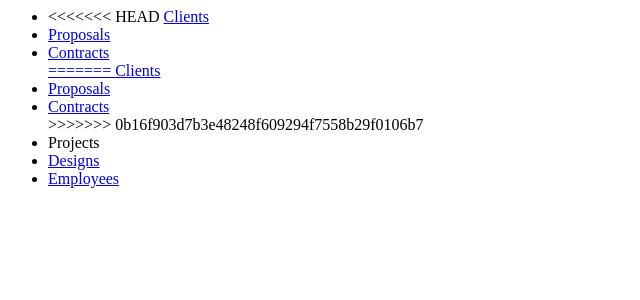
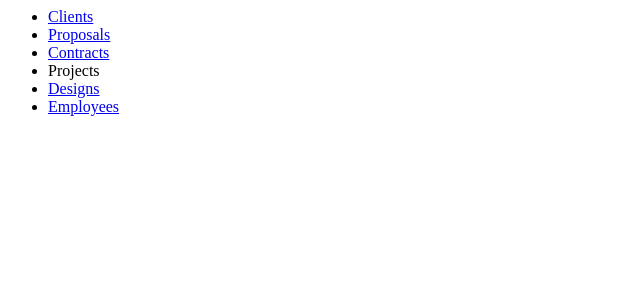
Before and after one commit to jaxonbraun707/CPSC471-Term-Project, a PHP site: page /templates/side-bar.php in a window 1280 px wide. Shown: the top 300 px of the page, without its empty margins (0-640 px from the left). Run offline with PHP 8.4, Linux system fonts and the light colour scheme; some libraries are stand-ins or nearby versions.

Commit message:
updated changes

```diff
--- a/logout.php
+++ b/logout.php
@@ -9,9 +9,5 @@ require_once('login_functions.php');
 if(is_logged_in())
 	session_destroy();
 
-<<<<<<< HEAD
-header("Location:/" . BASE_URL . "/login");
-=======
 header("Location: " . BASE_URL . "/login");
->>>>>>> 0b16f903d7b3e48248f609294f7558b29f0106b7
 die();
--- a/proposals/proposal.php
+++ b/proposals/proposal.php
@@ -49,9 +49,9 @@ include('../templates/top-bar.php');
 
                                 <dt class="text-xl">Proposal_No: <?=$proposal['Proposal_No'] ?? ''?></dt>
                                 <dt class="text-xl">Value: <?=$proposal['Value'] ?? ''?></dt>
-                                <dt class="text-xl">Issued_Date: <?=$proposal['Issued_Date'] ?? ''?></dt>
-                                <dt class="text-xl">Expiry_Date: <?=$proposal['Expiry_Date'] ?? ''?></dt>
-								<dt class="text-xl">Sales_SSN: <?=$proposal['Sales_SSN'] ?? ''?></dt>
+                                <dt class="text-xl">Issued Date: <?=$proposal['Issued_Date'] ?? ''?></dt>
+                                <dt class="text-xl">Expiry Date: <?=$proposal['Expiry_Date'] ?? ''?></dt>
+								<dt class="text-xl">Sales SSN: <?=$proposal['Sales_SSN'] ?? ''?></dt>
 							</dl>
 							<div class="text-right">
 								<a href="../proposals/edit.php?id=<?=$Proposal_No?>" class="hover:text-blue-500">Edit Proposal</a>
--- a/templates/side-bar.php
+++ b/templates/side-bar.php
@@ -1,17 +1,10 @@
 <nav class="w-64 h-screen fixed pt-20 border">
 	<ul>
 		<li class="py-2 px-4">
-<<<<<<< HEAD
-			<a href="../clients/index.php#">Clients</a>
-		</li>
-		<li class="py-2 px-4"><a href="../proposals/index.php#">Proposals</li>
-		<li class="py-2 px-4"><a href="../contracts/index.php#">Contracts</li>
-=======
 			<a href="<?=BASE_URL ?>/clients/">Clients</a>
 		</li>
 		<li class="py-2 px-4"><a href="<?=BASE_URL ?>/proposals/">Proposals</a></li>
 		<li class="py-2 px-4"><a href="<?=BASE_URL ?>/contracts/">Contracts</a></li>
->>>>>>> 0b16f903d7b3e48248f609294f7558b29f0106b7
 		<li class="py-2 px-4">Projects</li>
 		<li class="py-2 px-4">
 			<a href="<?=BASE_URL ?>/designs/" class="hover:text-blue-500">Designs</a>
--- a/templates/top-bar.php
+++ b/templates/top-bar.php
@@ -15,13 +15,7 @@ $last_name = $_SESSION['user']['employee']['Last_Name'];
       		</svg>
     	</button>
 		<nav id="top-user-dropdown-menu" class="absolute right-0 mt-2 z-10 w-56 origin-top-right divide-y divide-gray-100 rounded-md bg-white ring-1 ring-black ring-opacity-5 focus:outline-none" role="menu" aria-orientation="vertical" aria-labelledby="top-user-dropdown" tabindex="-1">
-<<<<<<< HEAD
-
-			<form method="POST" action="/<?=BASE_URL . '/logout.php'?>">
-
-=======
 	  		<form method="POST" action="<?=BASE_URL?>/logout.php">
->>>>>>> 0b16f903d7b3e48248f609294f7558b29f0106b7
 	  			<button type="submit" class="text-gray-700 block px-4 py-2 text-sm hover:text-blue-400" role="menuitem" tabindex="1">Log out</button>
 	  		</form>
 		</nav>
```
